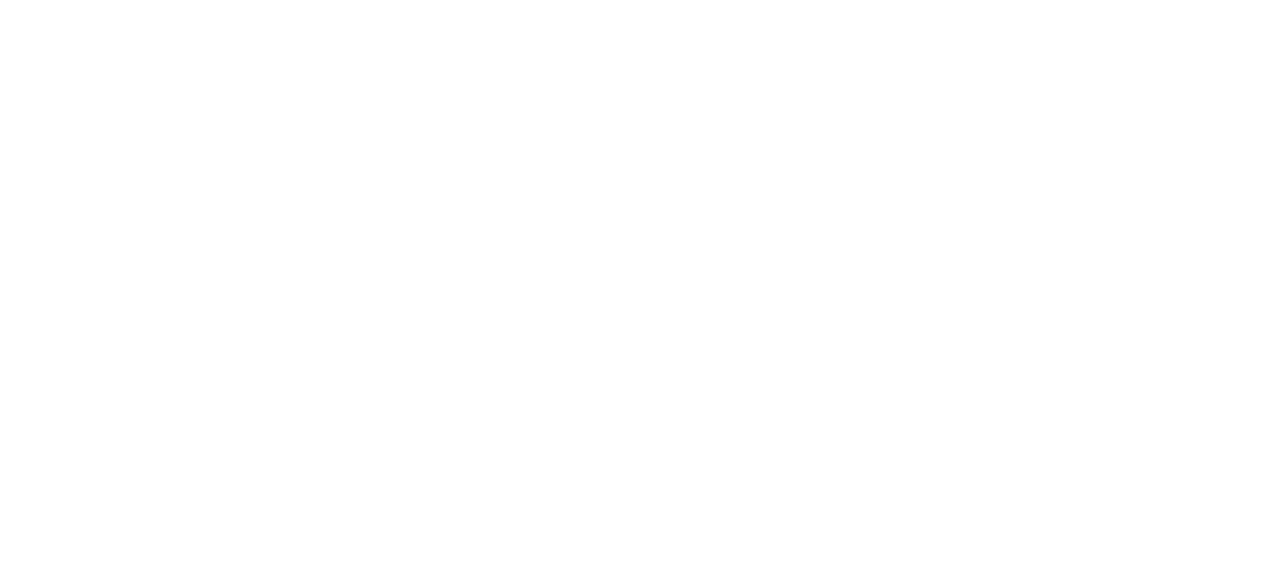
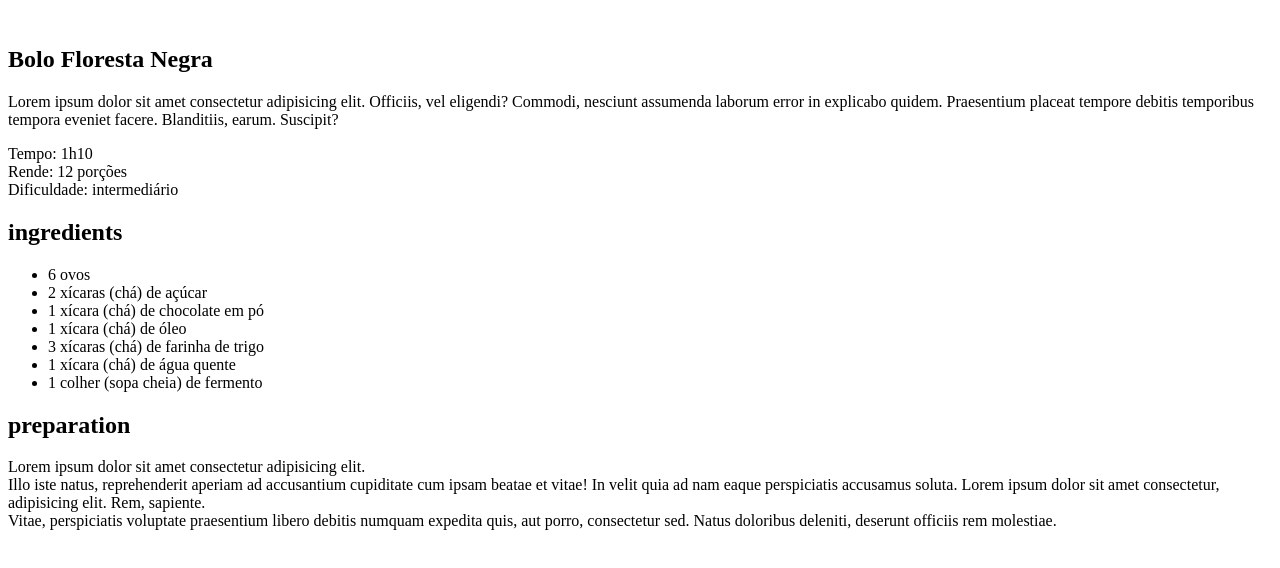
Before and after one commit to TanisePaloschi/ProjetoBolo, a plain HTML site: page index.HTML in a window 1280 px wide. Drawn offline with Linux system fonts and the light colour scheme.

Commit message:
inicio da estrutura

```diff
--- a/index.HTML
+++ b/index.HTML
@@ -6,6 +6,44 @@
     <title>Bolinho da Tani</title>
 </head>
 <body>
-
+    <div id="page">
+        <img src="" alt="">
+        <main>
+            <section id="about">
+                <h1>Bolo Floresta Negra</h1>
+                <p>
+                    Lorem ipsum dolor sit amet consectetur adipisicing elit. Officiis, vel eligendi? Commodi, nesciunt assumenda laborum error in explicabo quidem. Praesentium placeat tempore debitis temporibus tempora eveniet facere. Blanditiis, earum. Suscipit?
+                </p>
+                <p>
+                    Tempo: 1h10 <br>
+                    Rende: 12 porções <br>
+                    Dificuldade: intermediário
+                </p>
+            </section>
+            <section id="ingredients">
+                <h2>ingredients</h2>
+                <ul>
+                   <li>6 ovos</li>
+                   <li>2 xícaras (chá) de açúcar</li>
+                   <li>1 xícara (chá) de chocolate em pó</li>
+                   <li>1 xícara (chá) de óleo</li>
+                   <li>3 xícaras (chá) de farinha de trigo</li>
+                   <li>1 xícara (chá) de água quente</li>
+                   <li>1 colher (sopa cheia) de fermento</li>
+                </ul>
+            </section>
+            <section id="preparation">
+                <H2>preparation</H2>
+                <p>
+                    Lorem ipsum dolor sit amet consectetur adipisicing elit.
+                    <br>
+                    Illo iste natus, reprehenderit aperiam ad accusantium cupiditate cum ipsam beatae et vitae! In velit quia ad nam eaque perspiciatis accusamus soluta.
+                    Lorem ipsum dolor sit amet consectetur, adipisicing elit. Rem, sapiente.
+                    <br>
+                    Vitae, perspiciatis voluptate praesentium libero debitis numquam expedita quis, aut porro, consectetur sed. Natus doloribus deleniti, deserunt officiis rem molestiae.
+                </p>
+            </section>
+        </main>
+    </div>
 </body>
 </html>
```
